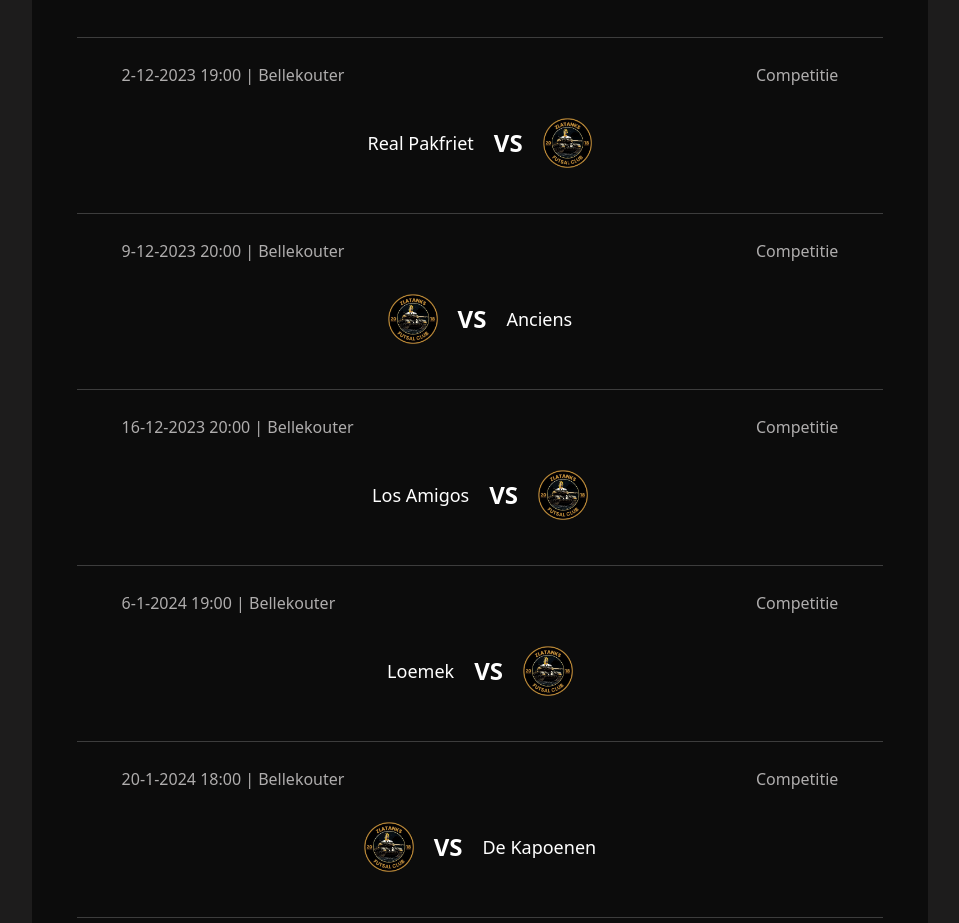
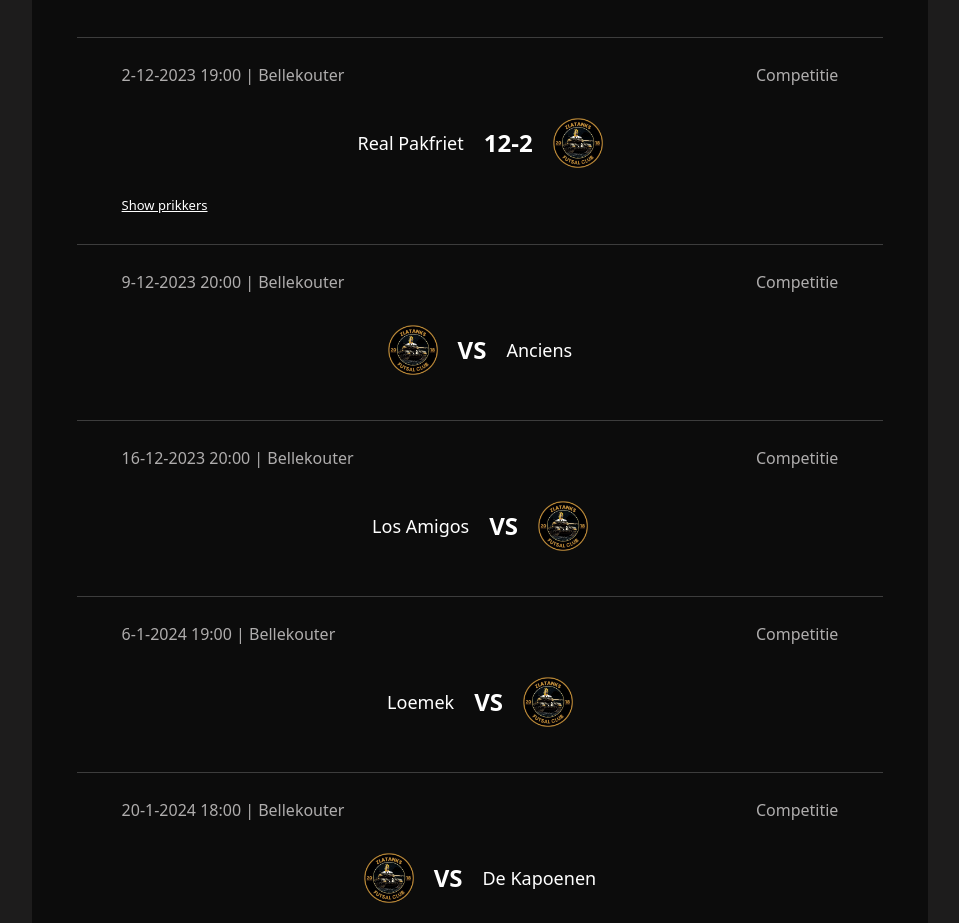
Before and after one commit to WoutDM/zlatanks, a React (Create React App) app: page /Kalender in a window 1280 px wide. Shown: the part 2180-3103 px from the top of the page, without its empty margins (160-1119 px from the left). Built offline with nearby package versions, Linux system fonts and the light colour scheme.

Commit message:
Update matches.js

```diff
--- a/src/data/matches.js
+++ b/src/data/matches.js
@@ -121,8 +121,11 @@ let matches = {
       'home': false,
       'date': '2-12-2023',
       'houre': '19:00',
-      'result': null,
-      'scorers': null,
+      'result': '12-2',
+      'scorers': [
+        {'name': 'Matthias Luypaert', 'amount': 1},
+        {'name': 'Senne De Backer', 'amount': 1},
+      ],
     },
     {
       'opponent': 'Anciens',
```
